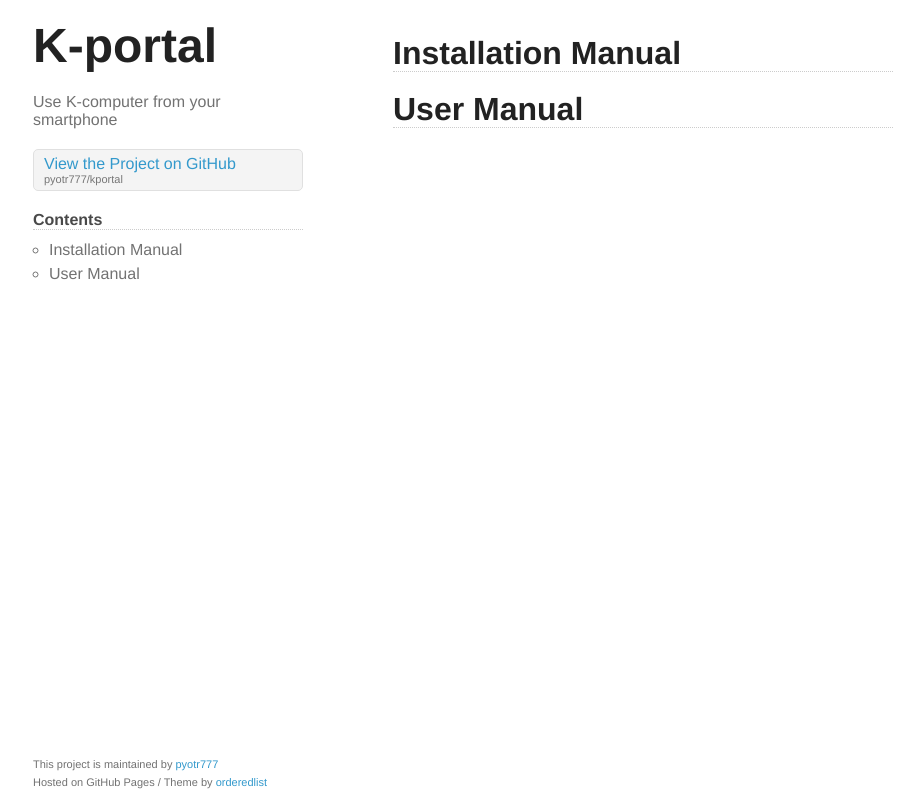
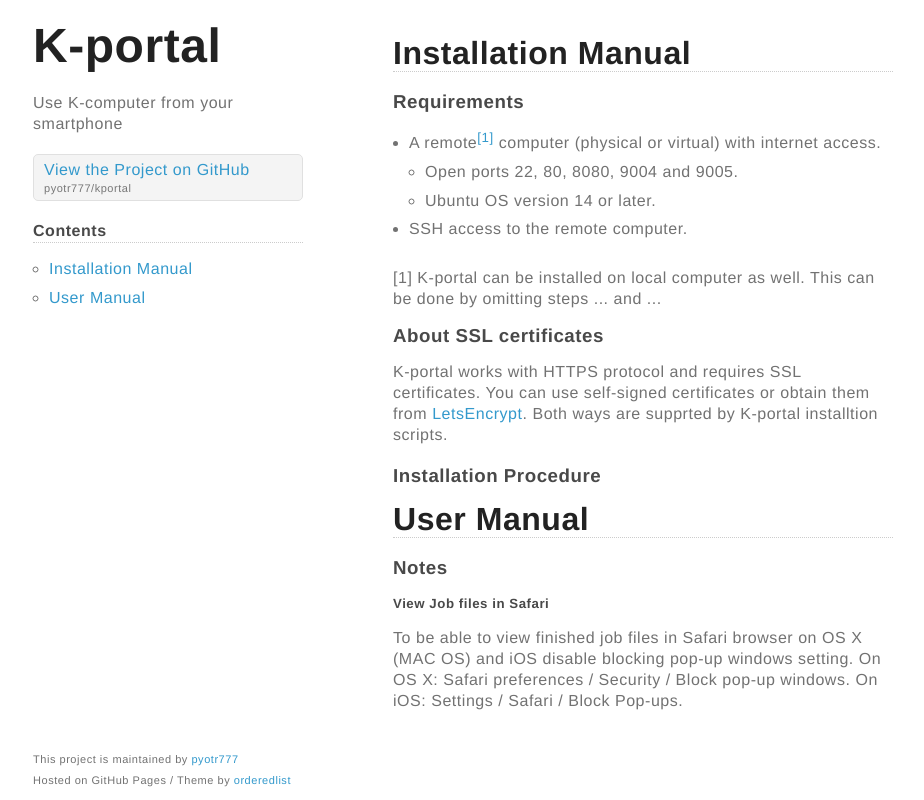
Before and after one commit to pyotr777/kportal, a PHP site: page / in a window 1280 px wide. Shown: the whole page, without its empty margins (177-1101 px from the left). Run offline with PHP 8.4, Linux system fonts and the light colour scheme.

Commit message:
Requirements, SSL certificates, Note about pop-up blocking in Safari.

```diff
--- a/index.html
+++ b/index.html
@@ -22,47 +22,40 @@
 
             <h4>Contents</h4>
             <ul>
-                <li>Installation Manual</li>
-                <li>User Manual</li>
+                <li><a href=#InstMan>Installation Manual</a></li>
+                <li><a href=#UserMan>User Manual</a></li>
             </ul>
-    <!--ul class="buttons">
-      <li><a href="https://github.com/pyotr777/kportal/zipball/master">Download <strong>ZIP File</strong></a></li>
-      <li><a href="https://github.com/pyotr777/kportal/tarball/master">Download <strong>TAR Ball</strong></a></li>
-      <li><a href="https://github.com/pyotr777/kportal">View On <strong>GitHub</strong></a></li>
-  </ul-->
+            <!--h4>Links</h4>
+            <ul>
+                <li><a href="installation/installation.html" target="_blank">Installation Details</a></li>
+            </ul-->
+
         </header>
         <section>
-        <h2>Installation Manual</h2>
+        <h2 id="InstMan">Installation Manual</h2>
+        <h3>Requirements</h3>
+        <ul>
+            <li>A remote<sup><a href="#note1">[1]</a></sup> computer (physical or virtual) with internet access.</li>
+                <ul>
+                    <li>Open ports 22, 80, 8080, 9004 and 9005.</li>
+                    <li>Ubuntu OS version 14 or later.</li>
+                </ul>
+            <li>SSH access to the remote computer.</li>
+        </ul>
 
-        <h2>User Manual</h2>
+        <note id="note1"/>[1] K-portal can be installed on local computer as well. This can be done by omitting steps ... and ...</note>
 
+        <h3>About SSL certificates</h3>
+        <p>K-portal works with HTTPS protocol and requires SSL certificates. You can use self-signed certificates or obtain them from
+        <a href="https://letsencrypt.org/" target="_blank">LetsEncrypt</a>. Both ways are supprted by K-portal installtion scripts. </p>
 
-<!--
-        <h3>
-<a id="welcome-to-github-pages" class="anchor" href="#welcome-to-github-pages" aria-hidden="true"><span aria-hidden="true" class="octicon octicon-link"></span></a>Welcome to GitHub Pages.</h3>
+        <h3>Installation Procedure</h3>
 
-<p>This automatic page generator is the easiest way to create beautiful pages for all of your projects. Author your page content here <a href="https://guides.github.com/features/mastering-markdown/">using GitHub Flavored Markdown</a>, select a template crafted by a designer, and publish. After your page is generated, you can check out the new <code>gh-pages</code> branch locally. If you’re using GitHub Desktop, simply sync your repository and you’ll see the new branch.</p>
+        <h2 id="UserMan">User Manual</h2>
+        <h3>Notes</h3>
+        <h5>View Job files in Safari</h5>
+        <p>To be able to view finished job files in Safari browser on OS X (MAC OS) and iOS  disable blocking pop-up windows setting. On OS X: Safari preferences / Security / Block pop-up windows. On iOS: Settings / Safari / Block Pop-ups.</p>
 
-<h3>
-<a id="designer-templates" class="anchor" href="#designer-templates" aria-hidden="true"><span aria-hidden="true" class="octicon octicon-link"></span></a>Designer Templates</h3>
-
-<p>We’ve crafted some handsome templates for you to use. Go ahead and click 'Continue to layouts' to browse through them. You can easily go back to edit your page before publishing. After publishing your page, you can revisit the page generator and switch to another theme. Your Page content will be preserved.</p>
-
-<h3>
-<a id="creating-pages-manually" class="anchor" href="#creating-pages-manually" aria-hidden="true"><span aria-hidden="true" class="octicon octicon-link"></span></a>Creating pages manually</h3>
-
-<p>If you prefer to not use the automatic generator, push a branch named <code>gh-pages</code> to your repository to create a page manually. In addition to supporting regular HTML content, GitHub Pages support Jekyll, a simple, blog aware static site generator. Jekyll makes it easy to create site-wide headers and footers without having to copy them across every page. It also offers intelligent blog support and other advanced templating features.</p>
-
-<h3>
-<a id="authors-and-contributors" class="anchor" href="#authors-and-contributors" aria-hidden="true"><span aria-hidden="true" class="octicon octicon-link"></span></a>Authors and Contributors</h3>
-
-<p>You can @mention a GitHub username to generate a link to their profile. The resulting <code>&lt;a&gt;</code> element will link to the contributor’s GitHub Profile. For example: In 2007, Chris Wanstrath (<a href="https://github.com/defunkt" class="user-mention">@defunkt</a>), PJ Hyett (<a href="https://github.com/pjhyett" class="user-mention">@pjhyett</a>), and Tom Preston-Werner (<a href="https://github.com/mojombo" class="user-mention">@mojombo</a>) founded GitHub.</p>
-
-<h3>
-<a id="support-or-contact" class="anchor" href="#support-or-contact" aria-hidden="true"><span aria-hidden="true" class="octicon octicon-link"></span></a>Support or Contact</h3>
-
-<p>Having trouble with Pages? Check out our <a href="https://help.github.com/pages">documentation</a> or <a href="https://github.com/contact">contact support</a> and we’ll help you sort it out.</p>
--->
         </section>
 
         <footer>
--- a/stylesheets/styles.css
+++ b/stylesheets/styles.css
@@ -1,9 +1,11 @@
 body {
   background-color: #fff;
   padding:12px;
-  font: 12pt "Helvetica Neue", Helvetica, Arial, sans-serif;
+  font: 12pt "Helvetica Neue", Helvetica, Tahoma, sans-serif;
   color:#727272;
-  font-weight:400;
+  font-weight:300;
+  letter-spacing: 0.4pt;
+  line-height: 1.3;
 }
 
 h1, h2, h3, h4, h5, h6 {
@@ -30,11 +32,26 @@
 
 h3, h4, h5, h6 {
   color:#494949;
-  border-bottom: 1px dotted #ccc
+}
+
+h4 {
+    border-bottom: 1px dotted #ccc
 }
 
 section h1,h2,h3,h4 {
     margin-top: 12pt;
+}
+
+ul {
+    padding-left: 12pt;
+}
+
+li {
+    padding-bottom: 6pt;
+}
+
+ul ul {
+    margin: 0;
 }
 
 a {
@@ -114,7 +131,7 @@
 }
 
 header h2, h3, h4, h5 {
-    margin-bottom: 6pt;
+    margin-bottom: 12pt;
 }
 
 header .buttons {
@@ -138,9 +155,7 @@
 }
 
 header ul {
-    line-height: 1.5;
     list-style-type: circle;
-    padding-left: 12pt;
 }
 
 
@@ -148,15 +163,6 @@
   border-radius:0 5px 5px 0;
 }
 
-header ul a {
-  line-height:1;
-  font-size:11px;
-  color:#999;
-  display:block;
-  text-align:center;
-  padding-top:6px;
-  height:34px;
-}
 
 header ul a:hover {
   color:#999;
@@ -225,7 +231,11 @@
   }
 
   header {
-    padding-right:320px;
+    margin-left:12pt;
+  }
+
+  header h1 {
+    margin-left: -12pt;
   }
 
   section {
@@ -239,11 +249,6 @@
     display:inline;
   }
 
-  header ul {
-    position:absolute;
-    right:50px;
-    top:52px;
-  }
 }
 
 @media print, screen and (max-width: 720px) {
```
